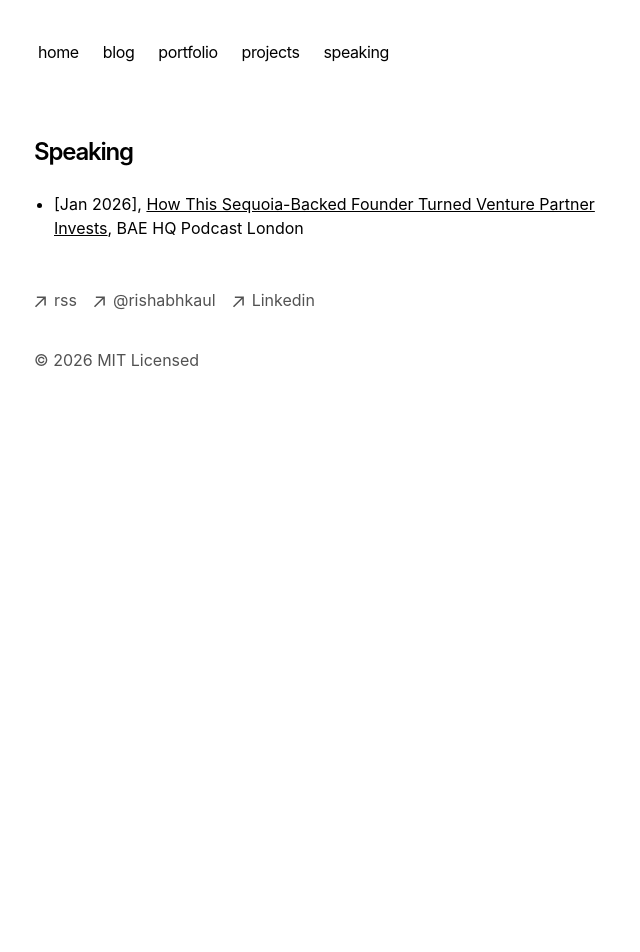
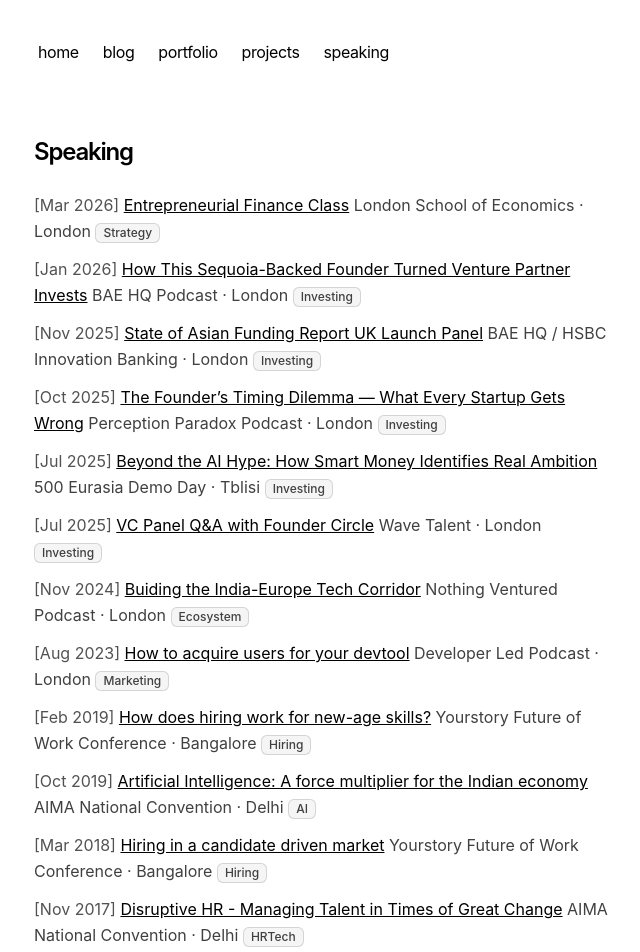
Before and after one commit to Rishabhkaul/Personal-website, a Next.js app: page /speaking in a window 1280 px wide. Shown: the top 952 px of the page, without its empty margins (318-958 px from the left). Before the commit the page ends 800 px from the top, so only its background shows below. Built offline with nearby package versions, Linux system fonts and the light colour scheme.

Commit message:
Update speaking page entries and add tag badges

```diff
--- a/app/speaking/page.tsx
+++ b/app/speaking/page.tsx
@@ -1,9 +1,101 @@
 const speakingEngagements = [
   {
+    monthYear: 'Mar 2026',
+    name: 'Entrepreneurial Finance Class',
+    url: 'https://www.linkedin.com/feed/update/urn:li:activity:7441823403856240640/?originTrackingId=jO9zokaT7vxepJtKhrCoMg%3D%3D',
+    location: 'London School of Economics · London',
+    tag: 'Strategy',
+  },
+  {
     monthYear: 'Jan 2026',
-    title: 'How This Sequoia-Backed Founder Turned Venture Partner Invests',
+    name: 'How This Sequoia-Backed Founder Turned Venture Partner Invests',
     url: 'https://youtu.be/UWfCnRodttg?si=zugS-fo895qD34QN',
-    locationEvent: 'BAE HQ Podcast London',
+    location: 'BAE HQ Podcast · London',
+    tag: 'Investing',
+  },
+  {
+    monthYear: 'Nov 2025',
+    name: 'State of Asian Funding Report UK Launch Panel',
+    url: 'https://www.linkedin.com/posts/rishabhkaul_packed-out-room-for-bae-hqs-state-of-activity-7381695911552512000-wl1B/?utm_source=share&utm_medium=member_desktop&rcm=ACoAAAE38M4Buy_Jz3DtnUXiPmsl_rTI8owBvPw',
+    location: 'BAE HQ / HSBC Innovation Banking · London',
+    tag: 'Investing',
+  },
+  {
+    monthYear: 'Oct 2025',
+    name: 'The Founder’s Timing Dilemma — What Every Startup Gets Wrong',
+    url: 'https://www.youtube.com/watch?v=tWq7vaF0-to',
+    location: 'Perception Paradox Podcast · London',
+    tag: 'Investing',
+  },
+  {
+    monthYear: 'Jul 2025',
+    name: 'Beyond the AI Hype: How Smart Money Identifies Real Ambition',
+    url: 'https://youtu.be/rdFmgqi4jUs?t=2629',
+    location: '500 Eurasia Demo Day · Tblisi',
+    tag: 'Investing',
+  },
+  {
+    monthYear: 'Jul 2025',
+    name: 'VC Panel Q&A with Founder Circle',
+    url: 'https://www.linkedin.com/posts/rishabhkaul_packed-out-room-for-bae-hqs-state-of-activity-7381695911552512000-wl1B/?utm_source=share&utm_medium=member_desktop&rcm=ACoAAAE38M4Buy_Jz3DtnUXiPmsl_rTI8owBvPw',
+    location: 'Wave Talent · London',
+    tag: 'Investing',
+  },
+  {
+    monthYear: 'Nov 2024',
+    name: 'Buiding the India-Europe Tech Corridor',
+    url: 'https://www.youtube.com/watch?v=i-wQCmPzD3U',
+    location: 'Nothing Ventured Podcast · London',
+    tag: 'Ecosystem',
+  },
+  {
+    monthYear: 'Aug 2023',
+    name: 'How to acquire users for your devtool',
+    url: 'https://www.youtube.com/watch?v=LsN_EAKMlTs&t=0s',
+    location: 'Developer Led Podcast · London',
+    tag: 'Marketing',
+  },
+  {
+    monthYear: 'Feb 2019',
+    name: 'How does hiring work for new-age skills?',
+    url: 'https://yourstory.com/2019/02/hiring-skills-rishabh-belong',
+    location: 'Yourstory Future of Work Conference · Bangalore',
+    tag: 'Hiring',
+  },
+  {
+    monthYear: 'Oct 2019',
+    name: 'Artificial Intelligence: A force multiplier for the Indian economy',
+    url: 'https://www.youtube.com/watch?v=LrgYpui0zxw',
+    location: 'AIMA National Convention · Delhi',
+    tag: 'AI',
+  },
+  {
+    monthYear: 'Mar 2018',
+    name: 'Hiring in a candidate driven market',
+    url: 'https://yourstory.com/2018/03/right-people-come-together-right-time-right-reason-amazing-things-happen-rishabh-kaul-co-founder-belong',
+    location: 'Yourstory Future of Work Conference · Bangalore',
+    tag: 'Hiring',
+  },
+  {
+    monthYear: 'Nov 2017',
+    name: 'Disruptive HR - Managing Talent in Times of Great Change',
+    url: 'https://www.youtube.com/watch?v=9viNjgXIkMg',
+    location: 'AIMA National Convention · Delhi',
+    tag: 'HRTech',
+  },
+  {
+    monthYear: 'Sep 2016',
+    name: 'Hiring for startups',
+    url: 'https://www.youtube.com/watch?v=hCM2ulw2KDM',
+    location: 'Citruspay Upstart · Bangalore',
+    tag: 'Hiring',
+  },
+  {
+    monthYear: 'Aug 2016',
+    name: 'Vision & values as a competitive advantage',
+    url: 'https://medium.com/@rishabhkaul/values-and-vision-as-a-competitive-advantage-fddd21495cc6',
+    location: 'Conquest Startup Conclave · Delhi',
+    tag: 'Strategy',
   },
 ]
 
@@ -11,19 +103,22 @@
   return (
     <main className="mb-4">
       <h1 className="mb-6 text-2xl font-semibold tracking-tighter">Speaking</h1>
-      <ul className="list-disc pl-5 space-y-2">
+      <ul className="space-y-3">
         {speakingEngagements.map((engagement) => (
-          <li key={`${engagement.monthYear}-${engagement.title}`}>
-            [{engagement.monthYear}],{' '}
+          <li key={`${engagement.monthYear}-${engagement.name}`} className="leading-relaxed">
+            <span className="text-neutral-600 dark:text-neutral-400">[{engagement.monthYear}]</span>{' '}
             <a
               href={engagement.url}
               target="_blank"
               rel="noopener noreferrer"
               className="underline"
             >
-              {engagement.title}
-            </a>
-            , {engagement.locationEvent}
+              {engagement.name}
+            </a>{' '}
+            <span className="text-neutral-700 dark:text-neutral-300">{engagement.location}</span>{' '}
+            <span className="inline-flex items-center rounded-md bg-neutral-100 px-2 py-0.5 text-xs font-medium text-neutral-700 ring-1 ring-inset ring-neutral-300 dark:bg-neutral-800 dark:text-neutral-200 dark:ring-neutral-700">
+              {engagement.tag}
+            </span>
           </li>
         ))}
       </ul>
```
